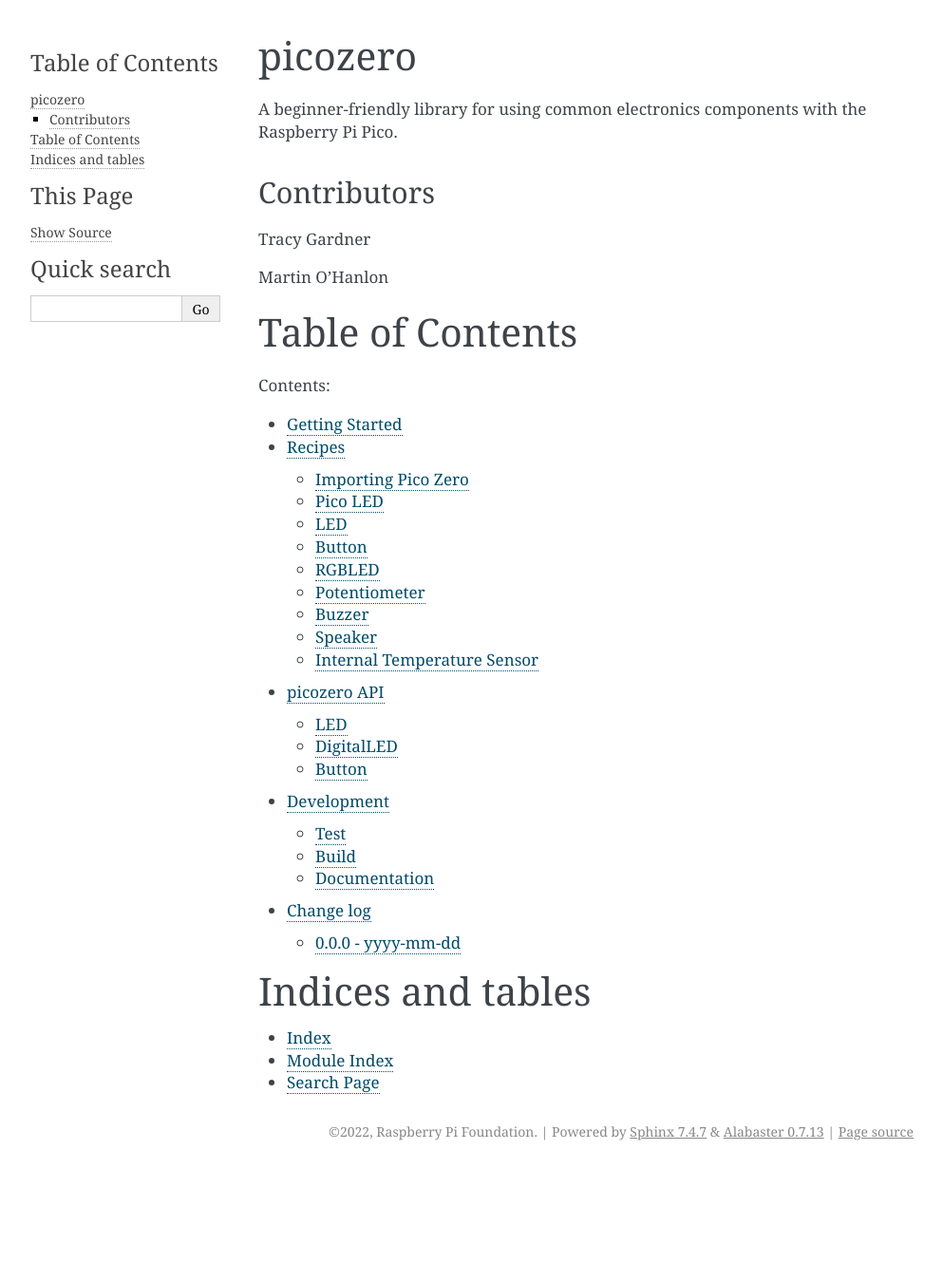
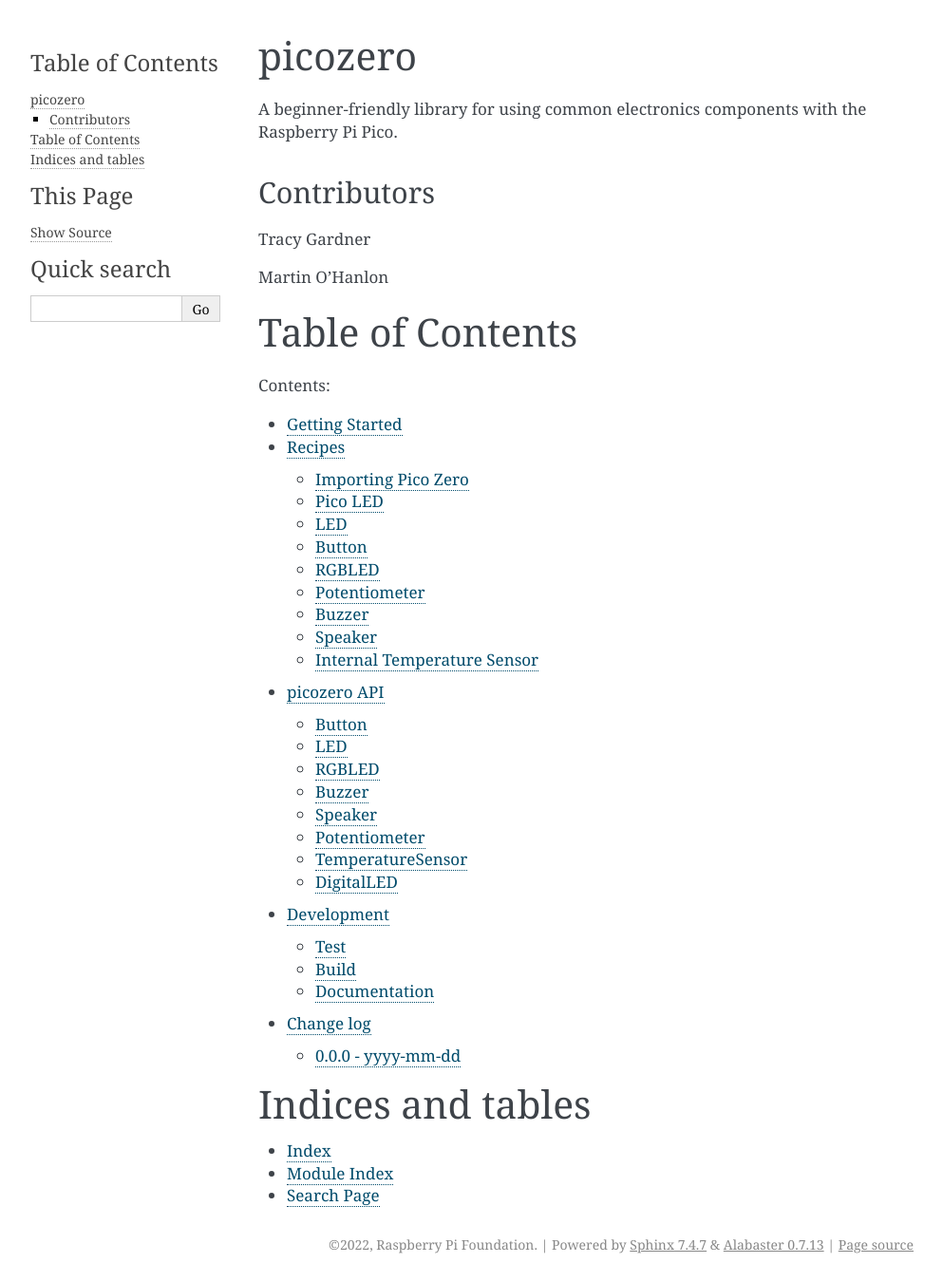
Before and after one commit to RaspberryPiFoundation/picozero, a Sphinx documentation site: the page built from docs/index.rst, in a window 1280 px wide. Shown: the whole page at 95% size, without its empty margins (148-1141 px from the left). Built offline with Sphinx 7.4.7, drawn with Linux system fonts in a browser that asks for light colours; before the commit the page ends 1231 px from its top, so only the background shows below that.

Commit message:
Minor doc updates

```diff
--- a/docs/api.rst
+++ b/docs/api.rst
@@ -3,10 +3,29 @@
 
 .. module:: picozero
 
+Button
+------
+
 LED
 ---
 
 .. autofunction:: LED
+
+
+RGBLED
+------
+
+Buzzer
+------
+
+Speaker
+-------
+
+Potentiometer
+--------------
+
+TemperatureSensor
+-----------------
 
 DigitalLED
 ----------
```
Also changed, not shown: other parts of docs/api.rst (+0 -3 lines), docs/images/pico_led_14_bb.svg, docs/images/pico_led_14_bb_f.svg (added), docs/recipes.rst (line endings or trailing spaces), 1 other file.
